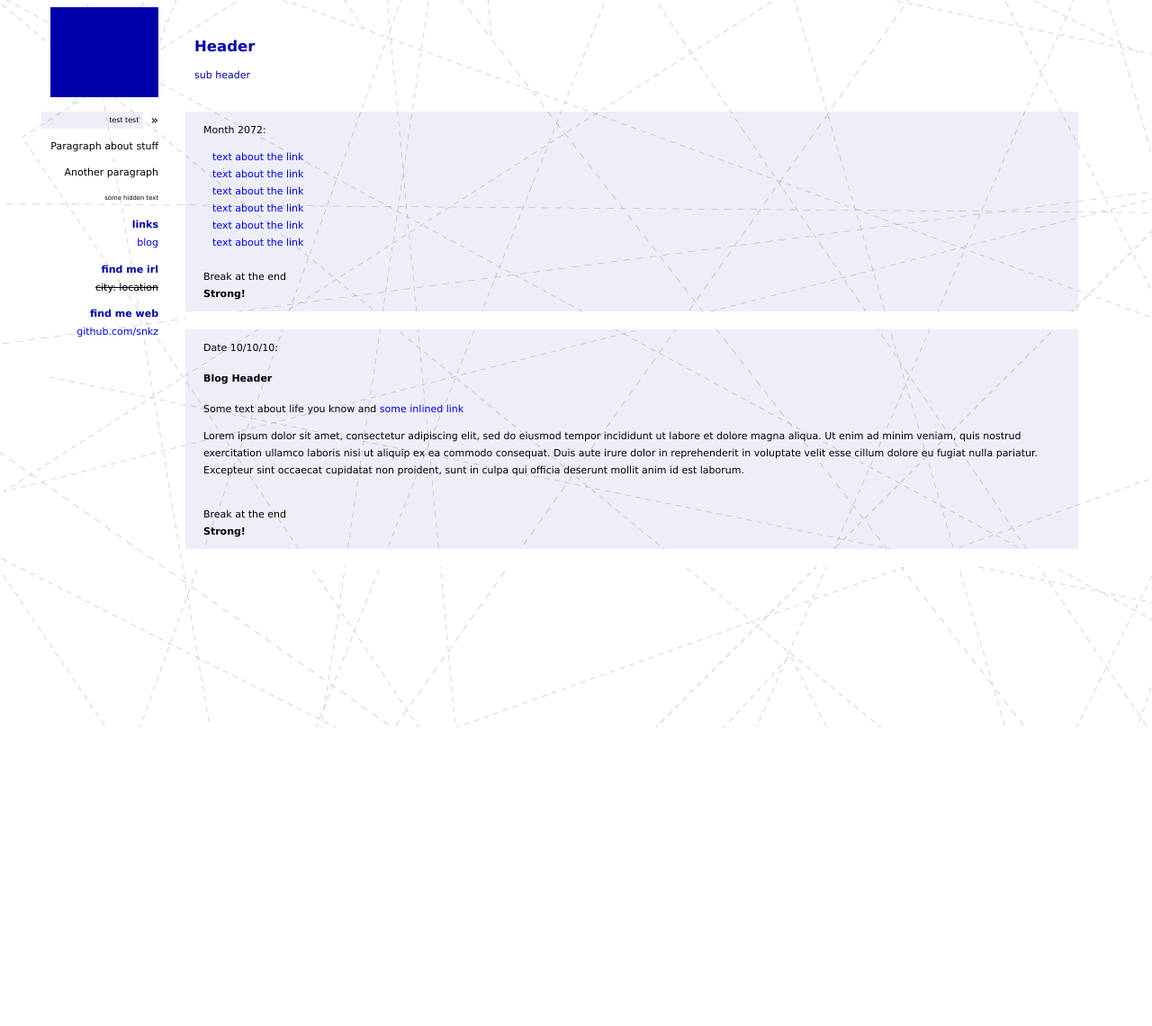
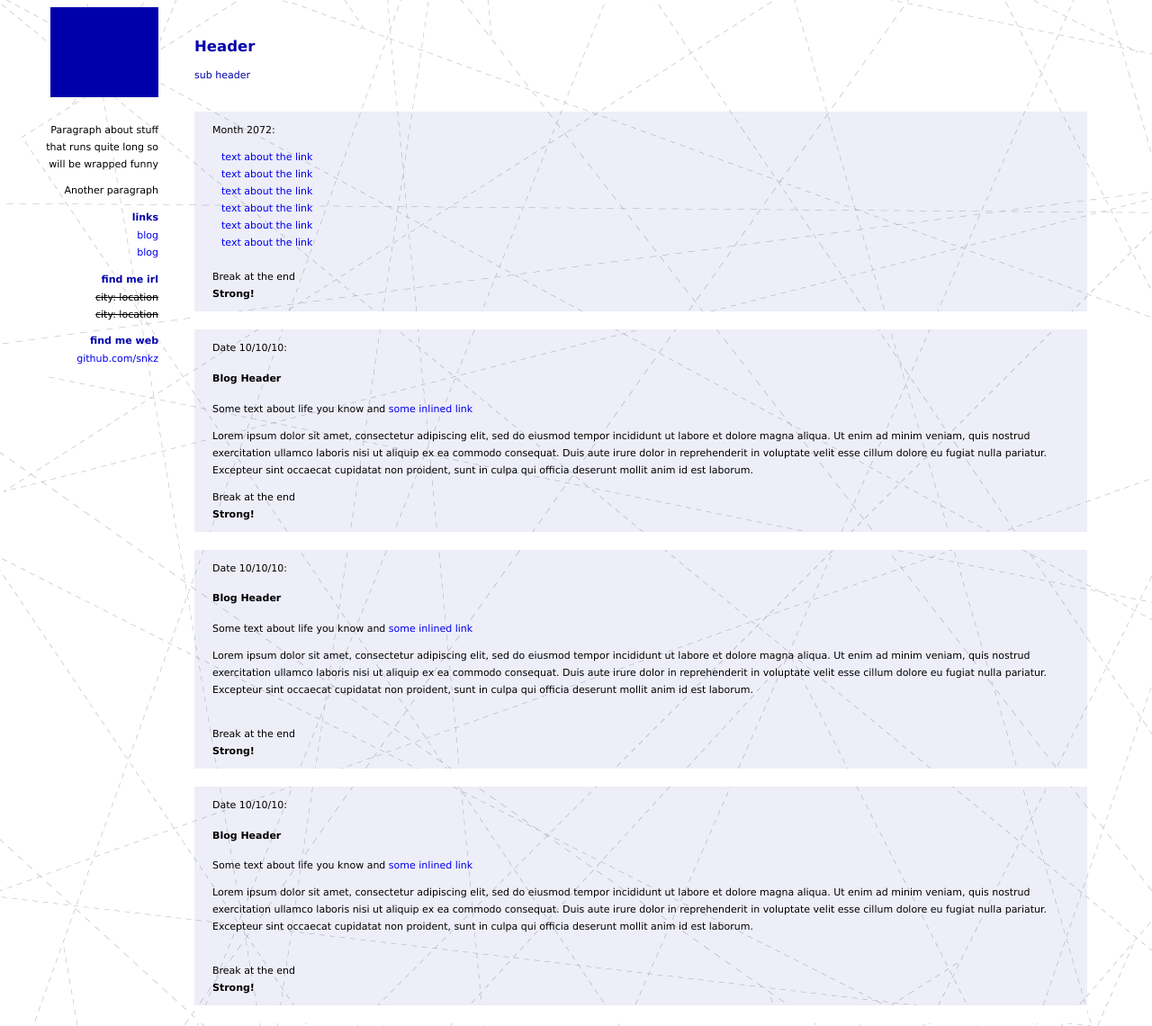
Before and after one commit to Snkz/basic-site-template, a website: page index.html in a window 1280 px wide. Shown: the top 1140 px of the page at 90% size. Before the commit the page ends 808 px from the top, so only its background shows below. Drawn offline with Linux system fonts and the light colour scheme.

Commit message:
removed alot of garbage styling, simplified page to support template, setup script to gen page

```diff
--- a/index.html
+++ b/index.html
@@ -6,7 +6,6 @@
   <body>
     <div id = "wrapper" class="noselect">
       <div id="header">
-
         <div id="icon">
         </div>
         <div id="title">
@@ -16,30 +15,25 @@
           </div>
         </div>
       </div>
-      <div id="data">
       <div id="side">
-          <div id="ratepicker"  unselectable='on' onselectstart='return false;'>
-            <div id="rarrow"> &raquo </div>
-            <div id="currate"> test test </div>
+        <div id="blurb">
+          <ul>
+            <li>
+              Paragraph about stuff that runs quite long so will be wrapped funny
+            </li>
+            <li>
+              Another paragraph
+            </li>
+          </ul>
         </div>
-
-          <div id="leftbar">
-            <p id="blurb">
-              Paragraph about stuff
-            </p>
-
-            <p id="blurb">
-              Another paragraph
-            </p>
-
-            <p id = "blurb-small">
-              some hidden text
-            </p>
 
         <div id="section80">
           <h4 id="section" class="rainbow"> links </h4>
           <ul>
-                <li>
+            <li id="location">
+              <a href="index.html"> blog </a>
+            </li>
+            <li id="location">
               <a href="index.html"> blog </a>
             </li>
           </ul>
@@ -48,8 +42,11 @@
         <div id="section80">
           <h4 id="section" class="rainbow"> find me irl </h4>
           <ul>
-                <li>
-                  <del><p id= "location"> city:  location </p></del>
+            <li id="location">
+              <del>city:  location </del>
+            </li>
+            <li id="location">
+              <del>city:  location </del>
             </li>
           </ul>
         </div>
@@ -62,13 +59,11 @@
             </li>
           </ul>
         </div>
-
       </div> <!-- side -->
-        </div> <!-- data -->
 
       <div id="block-blog">
         <div id="block-text" class="reselect">
-            <p> Month 2072: </p>
+          <p id="engine"> Month 2072: </p>
           <a href="https://github.com/snkz"> text about the link </a>
           <a href="https://github.com/snkz"> text about the link </a>
           <a href="https://github.com/snkz"> text about the link </a>
@@ -82,7 +77,28 @@
           <strong> Strong! </strong>
         </div>
         <div id="seperator"></div>
+      </div> <!-- block-blog -->
+
+      <div id="block-blog">
+        <div id="block-text" class="reselect">
+          <p id="engine"> Date 10/10/10: </p>
+          <h4> Blog Header </h4>
+
+          <p>
+          Some text about life you know and  <a class="inline" href="https://github.com/snkz"> some inlined link</a>
+          </p>
+
+          <p>
+          Lorem ipsum dolor sit amet, consectetur adipiscing elit, sed do eiusmod tempor incididunt ut labore et dolore magna aliqua. Ut enim ad minim veniam, quis nostrud exercitation ullamco laboris nisi ut aliquip ex ea commodo consequat. Duis aute irure dolor in reprehenderit in voluptate velit esse cillum dolore eu fugiat nulla pariatur. Excepteur sint occaecat cupidatat non proident, sunt in culpa qui officia deserunt mollit anim id est laborum.
+          </p>
+
+          Break at the end
+          <br />
+          <strong> Strong! </strong>
+
         </div>
+        <div id="seperator"></div>
+      </div> <!-- block-blog -->
 
       <div id="block-blog">
         <div id="block-text" class="reselect">
@@ -105,8 +121,30 @@
 
         </div>
         <div id="seperator"></div>
+      </div> <!-- block-blog -->
+
+      <div id="block-blog">
+        <div id="block-text" class="reselect">
+          <p id="engine"> Date 10/10/10: </p>
+          <h4> Blog Header </h4>
+
+          <p>
+          Some text about life you know and  <a class="inline" href="https://github.com/snkz"> some inlined link</a>
+          </p>
+
+          <p>
+          Lorem ipsum dolor sit amet, consectetur adipiscing elit, sed do eiusmod tempor incididunt ut labore et dolore magna aliqua. Ut enim ad minim veniam, quis nostrud exercitation ullamco laboris nisi ut aliquip ex ea commodo consequat. Duis aute irure dolor in reprehenderit in voluptate velit esse cillum dolore eu fugiat nulla pariatur. Excepteur sint occaecat cupidatat non proident, sunt in culpa qui officia deserunt mollit anim id est laborum.
+          </p>
+
+          <br />
+          Break at the end
+          <br />
+
+          <strong> Strong! </strong>
+
         </div>
-      </div>
+        <div id="seperator"></div>
+      </div> <!-- block-blog -->
     </div>
   </body>
 </html>
--- a/style.css
+++ b/style.css
@@ -27,7 +27,7 @@ body {
 
 #blurb {
   text-align: right;
-  margin: 10px 0px 0px 0px !important;
+  margin: 10px 0px -10px 0px !important;
 }
 
 #blurb-small {
@@ -44,27 +44,16 @@ body {
   margin-left: 48px;
 }
 
-#data {
+#side {
   clear: left;
-  margin: 0px 10px;
-  overflow:hidden;
-}
-
-#side {
   width: 168px;
-  margin: 0px 20px -1000px auto;
+  margin: 0px 0px -1000px 0px;
   float: left;
   padding-bottom: 1000px;
 }
 
 #location {
   margin: 0px 0px;
-}
-
-#leftbar {
-  float: right;
-  margin: 0px 10px 0px 10px;
-  width: 148px;
 }
 
 #section80 {
@@ -77,23 +66,6 @@ body {
   text-align: right;
   margin-bottom: -10px;
   padding: 0px;
-}
-
-#larrow {
-  display: inline;
-  text-align: right;
-  font-size: 14px;
-  margin: 0px 0px 0px 0px;
-  cursor: pointer;
-}
-
-#rarrow {
-  display: inline;
-  text-align: right;
-  font-size: 14px;
-  float: right;
-  cursor: pointer;
-  margin: 0px 0px 0px 0px;
 }
 
 .rainbow {
@@ -112,7 +84,7 @@ body {
 
 #block-blog {
   background-color: #0000AA11;
-  float: left;
+  float: right;
   width: 992px;
   overflow: hidden;
   display: block;
@@ -141,18 +113,6 @@ body {
   width: 100%;
 }
 
-#currate {
-  background-color: #0000AA11;
-  text-align: right;
-  display: inline-block;
-  font-size: 8px;
-  margin: 0px 8px 0px 0px;
-  padding: 0px 5px 0px 0px;
-  float: right;
-  width: 108px;
-  cursor: default;
-}
-
 #ratepicker {
   margin: 0px 10px 0px 10px;
   -moz-user-select: none;
@@ -164,7 +124,7 @@ body {
 ul li {
   text-align: right;
   list-style-type: none;
-  margin: 0;
+  margin: 10px 0px;
   padding: 0;
 }
 
```
Also changed, not shown: generated/test.html (added, +12 -0 lines), template/default/blog.html (added, +14 -0 lines), template/default/blurb.html (added, +5 -0 lines), template/default/header.html (added, +10 -0 lines), template/default/nav.html (added, +9 -0 lines), themes/nav.html (added, +71 -0 lines), 2 other files. Lines whose indentation alone changed are shown as unchanged.
